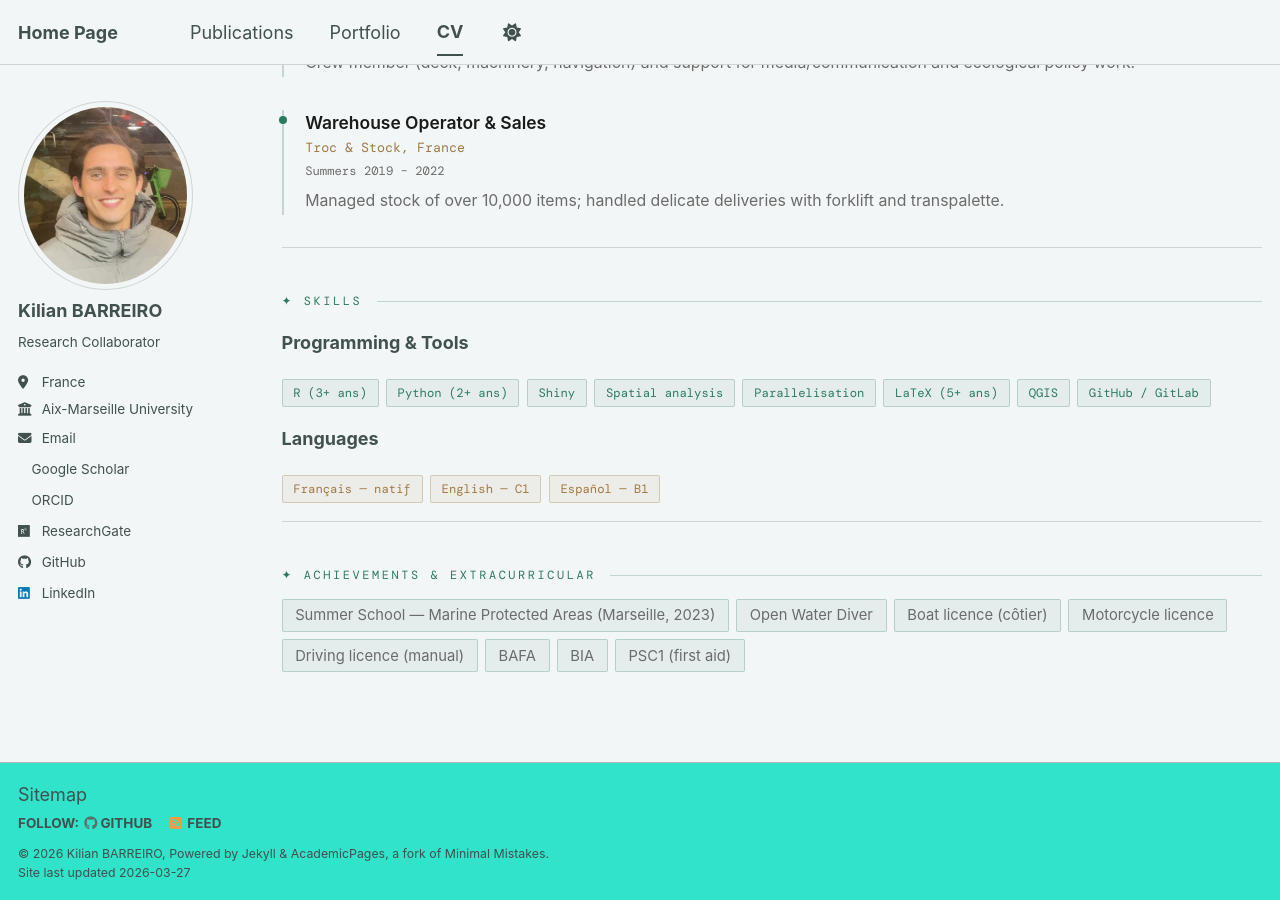
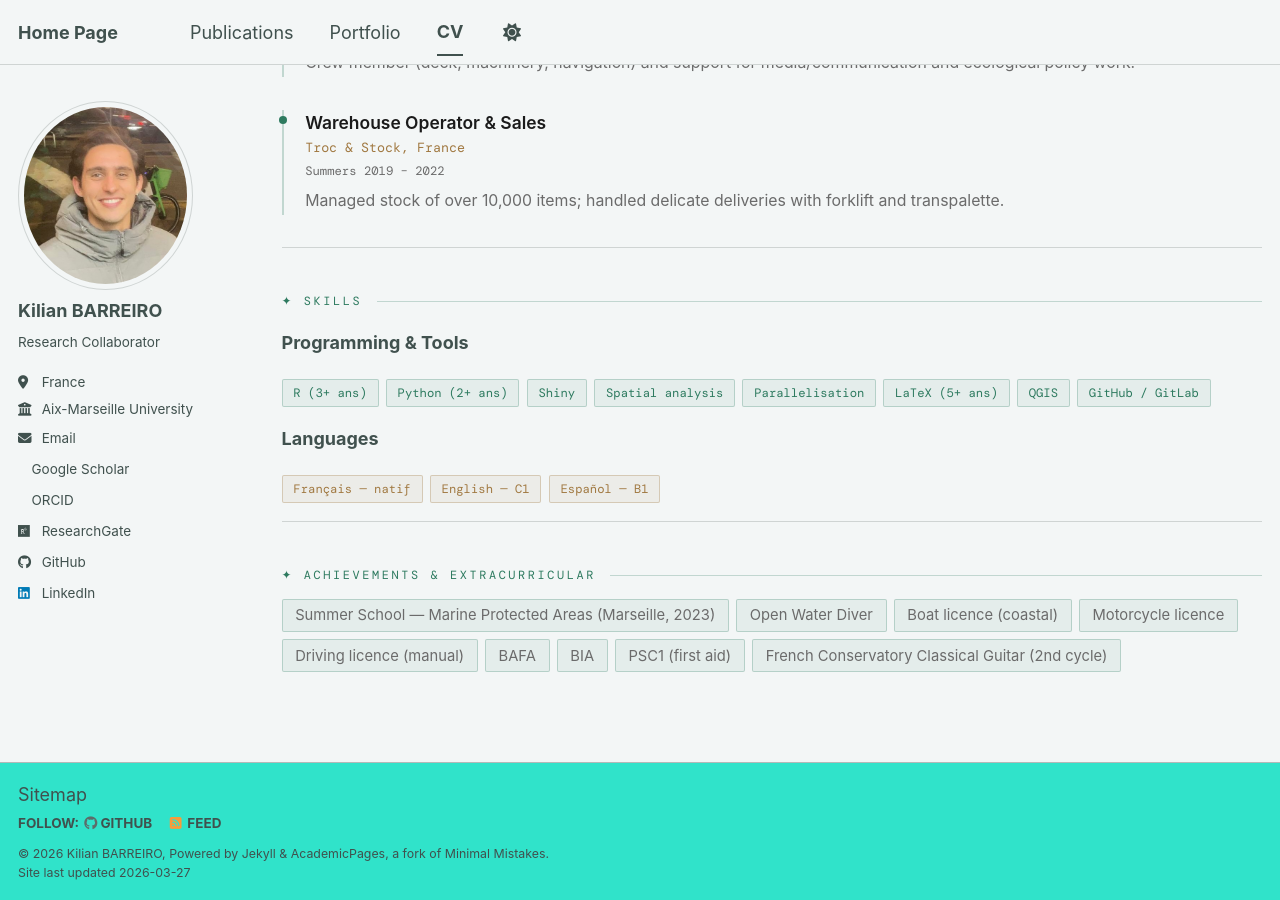
Before and after one commit to KilianBARREIRO/KilianBARREIRO.github.io, a Jekyll site: the page built from _pages/cv.md, in a window 1280 px wide and 900 px high, scrolled down 1458 px. Built offline with Jekyll 4.4.1, drawn with Linux system fonts in a browser that asks for light colours; some web fonts are replaced; a script bundle is joined from its source files by our own code; library files that are not in the unit come from our copies.

Commit message:
update cv portefolio 2

```diff
--- a/_pages/cv.md
+++ b/_pages/cv.md
@@ -299,10 +299,11 @@ redirect_from:
 <div class="kb-achieve-grid">
   <span class="kb-achieve-tag">Summer School — Marine Protected Areas (Marseille, 2023)</span>
   <span class="kb-achieve-tag">Open Water Diver</span>
-  <span class="kb-achieve-tag">Boat licence (côtier)</span>
+  <span class="kb-achieve-tag">Boat licence (coastal)</span>
   <span class="kb-achieve-tag">Motorcycle licence</span>
   <span class="kb-achieve-tag">Driving licence (manual)</span>
   <span class="kb-achieve-tag">BAFA</span>
   <span class="kb-achieve-tag">BIA</span>
   <span class="kb-achieve-tag">PSC1 (first aid)</span>
+  <span class="kb-achieve-tag">French Conservatory Classical Guitar (2nd cycle)</span>
 </div>
```
Also changed, not shown: _portfolio/portfolio-2.md (+1 -0 lines).
